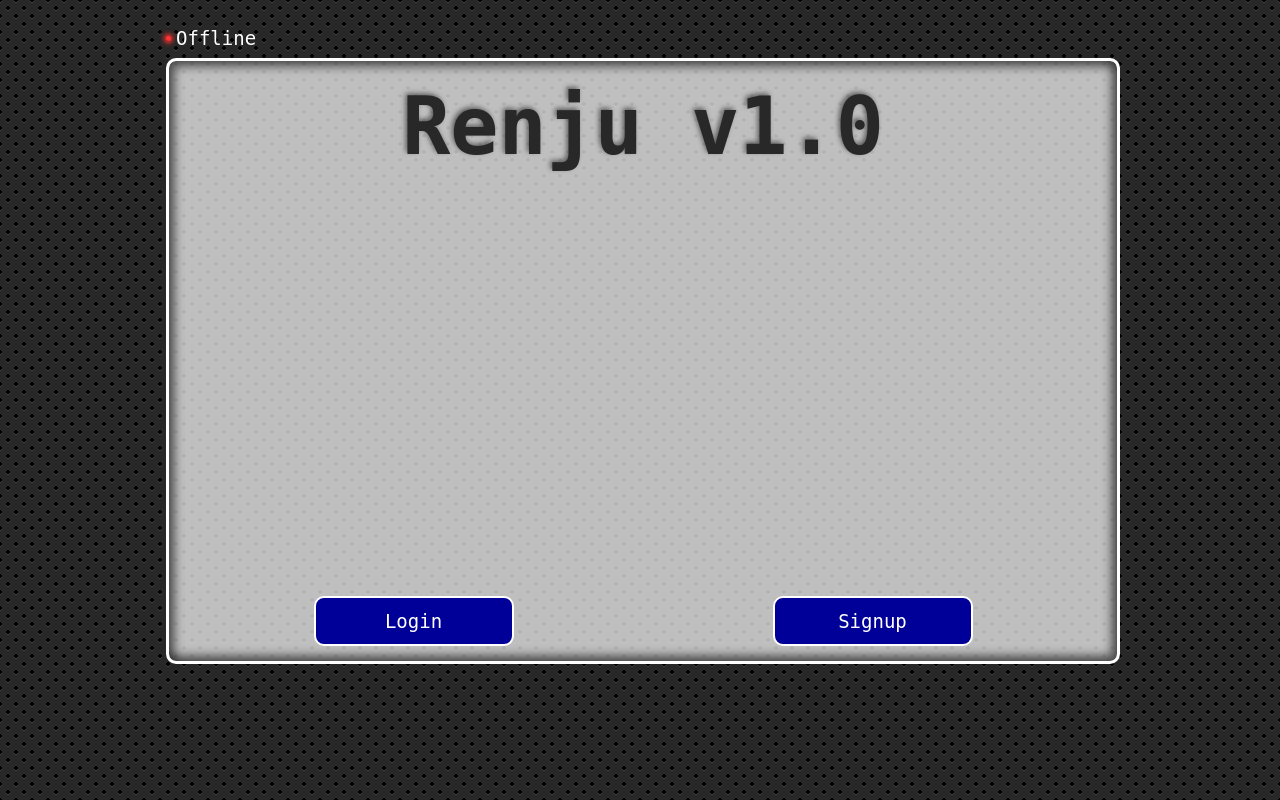
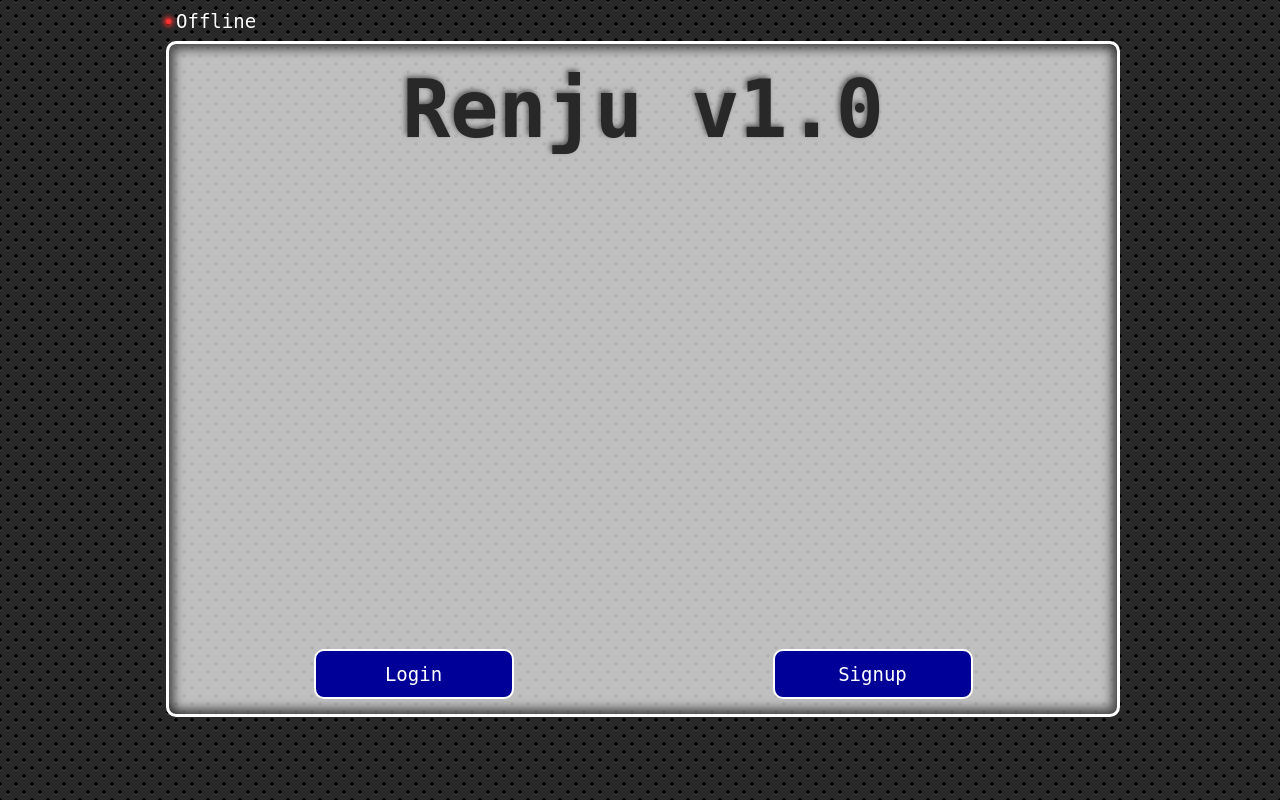
Before and after one commit to ysaron/renju-online, a Python web app: template templates/index.html in a window 1280 px wide. Run offline with Jinja, Linux system fonts and the light colour scheme; the template is opened without the code that fills it: most values are stand-ins (such as "Sample title", 1, 10 or a date in 2020).

Commit message:
Style fixes

```diff
--- a/static/css/styles.css
+++ b/static/css/styles.css
@@ -93,12 +93,12 @@ input[type=text]:focus, input[type=password]:focus, input[type=email]:focus {
     display: flex;
     justify-content: center;
     align-items: center;
-    height: 700px;
+    height: 736px;
 }
 
 .screens-container {
     width: 75%;
-    height: 600px;
+    height: 670px;
     position: relative;
 }
 
@@ -112,6 +112,11 @@ input[type=text]:focus, input[type=password]:focus, input[type=email]:focus {
     color: white;
 }
 .online-block .online-text {padding-left: 5px;}
+.online-block .online-name {
+    padding-left: 5px;
+    font-weight: bolder;
+    color: var(--green);
+}
 .online-counter-block {
     display: none;
     align-items: center;
@@ -151,7 +156,7 @@ input[type=text]:focus, input[type=password]:focus, input[type=email]:focus {
     border-radius: 10px;
     box-shadow: 4px 4px 10px 2px rgba(0, 0, 0, 0.5) inset, -4px -4px 10px 2px rgba(0, 0, 0, 0.5) inset;
 
-    max-height: 600px;
+    max-height: 670px;
     overflow: auto;
 }
 
--- a/static/js/auth.js
+++ b/static/js/auth.js
@@ -295,9 +295,10 @@ function sendFormLogin(event) {
             getMe(response.access_token).then(myData => {
                 sessionStorage.setItem('username', myData.name);
                 sessionStorage.setItem('id', myData.id);
+                openWS();
             })
                 .then(myData => {
-                    let username = sessionStorage.getItem('username')
+                    let username = sessionStorage.getItem('username');
                     showUsername(username);
                 })
                 .catch(err => {console.log(err)})
@@ -307,7 +308,6 @@ function sendFormLogin(event) {
             screenMainNotLoggedHide();
             screenMainLoggedShow();
             modalLoginClose();
-            openWS();
         })
         .catch(response => response.json().then(response => {
             let info = getErrorInfo(response);
--- a/static/js/game.js
+++ b/static/js/game.js
@@ -269,16 +269,6 @@ function leftGame(game) {
     showMainScreen();
 }
 
-function gameFinished(game, verboseResult, winningCellsCoords) {
-    hideActiveGameMarker();
-    renderPlayers(game);
-    alert(`The game has been finished. ${verboseResult} --- ${winningCellsCoords}`);
-    console.log("FORGET GAME gameFinished");
-    console.log(winningCellsCoords);
-    forgetGame(game.id);
-    showMainScreen();
-}
-
 function getXAxisCell(cell) {
     let x;
     if (cell.classList.contains("cell")) {
@@ -307,6 +297,26 @@ function getCell(x, y) {
     for (let cell of boardBlock.children) {
         if (cell.dataset.x == x && cell.dataset.y == y) return cell
     }
+}
+
+function highlightWinningCells(coordinates) {
+    for (let coord of coordinates) {
+        let cell = getCell(coord[0], coord[1]);
+        cell.classList.add("cell-highlight");
+        cell.removeEventListener("mouseover", highlightCell);
+        cell.removeEventListener("mouseleave", cancelHighlightCell);
+    }
+}
+
+function gameFinished(game, verboseResult, winningCellsCoords) {
+    hideActiveGameMarker();
+    renderPlayers(game);
+    highlightWinningCells(winningCellsCoords);
+    alert(`The game has been finished. ${verboseResult} --- ${winningCellsCoords}`);
+    console.log("FORGET GAME gameFinished");
+    console.log(winningCellsCoords);
+    forgetGame(game.id);
+    showMainScreen();
 }
 
 function highlightCell(event) {
--- a/static/js/main.js
+++ b/static/js/main.js
@@ -322,17 +322,21 @@ function closeWS() {
 function setMeOnline() {
     let indicator = onlineBlock.querySelector(".indicator");
     let onlineText = onlineBlock.querySelector(".online-text");
+    let onlineName = onlineBlock.querySelector(".online-name");
     indicator.className = "";
     indicator.classList.add("indicator", "indicator-green");
-    onlineText.innerHTML = "Online";
+    onlineText.innerHTML = "Online:";
+    onlineName.innerHTML = sessionStorage.getItem('username');
 }
 
 function setMeOffline() {
     let indicator = onlineBlock.querySelector(".indicator");
     let onlineText = onlineBlock.querySelector(".online-text");
+    let onlineName = onlineBlock.querySelector(".online-name");
     indicator.className = "";
     indicator.classList.add("indicator", "indicator-red");
     onlineText.innerHTML = "Offline";
+    onlineName.innerHTML = "";
 }
 
 function updateTotalOnline(number) {
--- a/templates/index.html
+++ b/templates/index.html
@@ -19,6 +19,7 @@
     <div id="online-block" class="online-block">
       <div class="indicator indicator-red"></div>
       <div class="online-text">Offline</div>
+      <div class="online-name"></div>
     </div>
     <div id="active-game-marker"></div>
     <div id="online-counter-block" class="online-counter-block">
```
